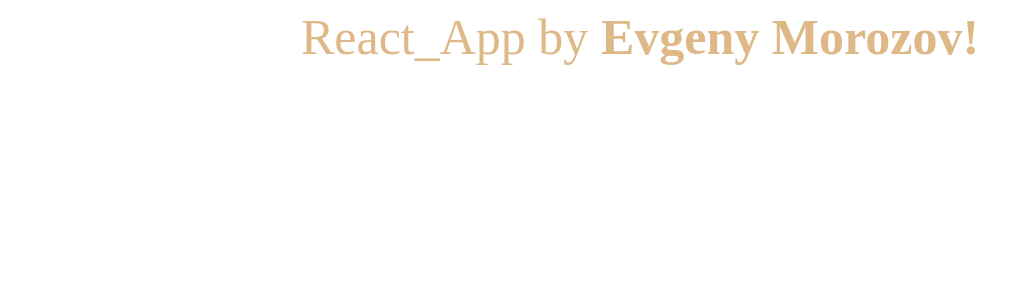
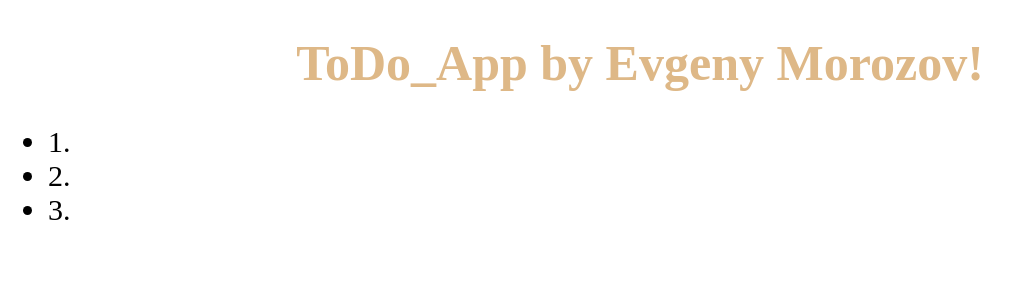
Before and after one commit to WebHeroSchool/Evg_todo_App, a React (Create React App) app: page / in a window 1280 px wide. Shown: the top 300 px of the page, without its empty margins (0-1020 px from the left). Built offline with nearby package versions, Linux system fonts and the light colour scheme.

Commit message:
add react-components to index

```diff
--- a/src/App.js
+++ b/src/App.js
@@ -1,13 +1,27 @@
 import React from 'react';
 
+const ItemList = () => (
+    <ul style={{fontSize: 30}}>
+        <li> 1. </li>
+        <li> 2. </li>
+        <li> 3. </li>
+    </ul>
+);
 const elem = (
-    <div style={{
+    <h1 style={{
       color: 'burlywood',
       fontSize: 50,
       textAlign: 'center'
     }}>
-      React_App by <strong> Evgeny Morozov! </strong>
+      ToDo_App by <strong> Evgeny Morozov! </strong>
+    </h1>
+);
+
+const App = () => (
+    <div>
+        {elem}
+        <ItemList />
     </div>
 );
 
-export {elem};
+export default App;
--- a/src/index.js
+++ b/src/index.js
@@ -1,5 +1,5 @@
 import React from 'react';
 import ReactDOM from 'react-dom';
-import {elem} from './App';
+import App from './App';
 
-ReactDOM.render(elem, document.getElementById('root'));
+ReactDOM.render(<App />, document.getElementById('root'));
```
